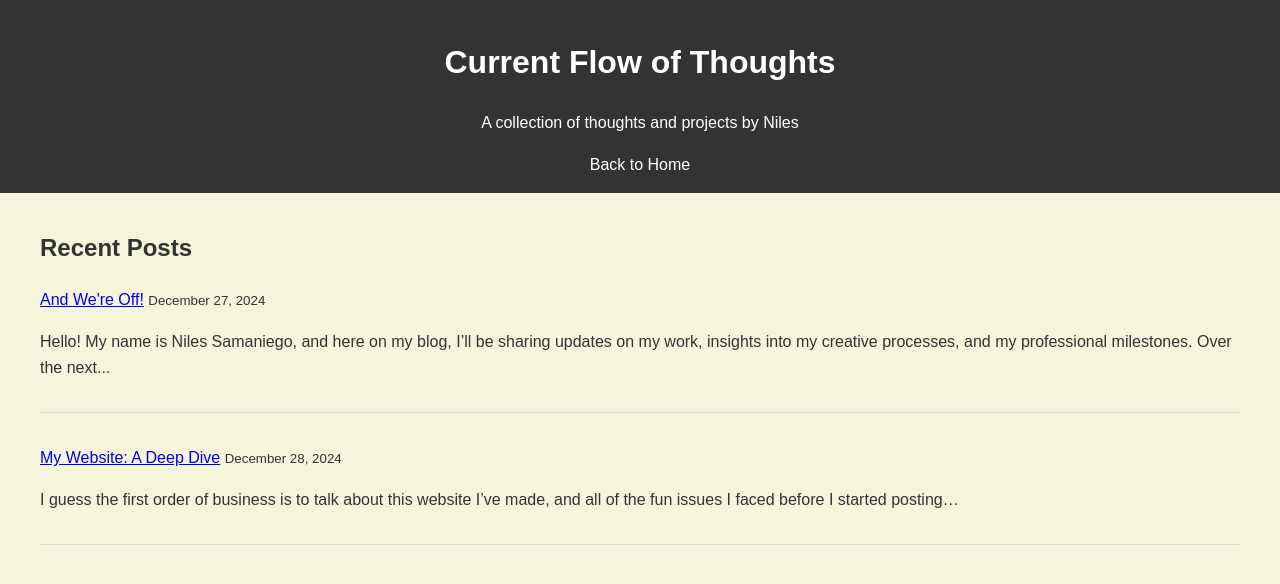
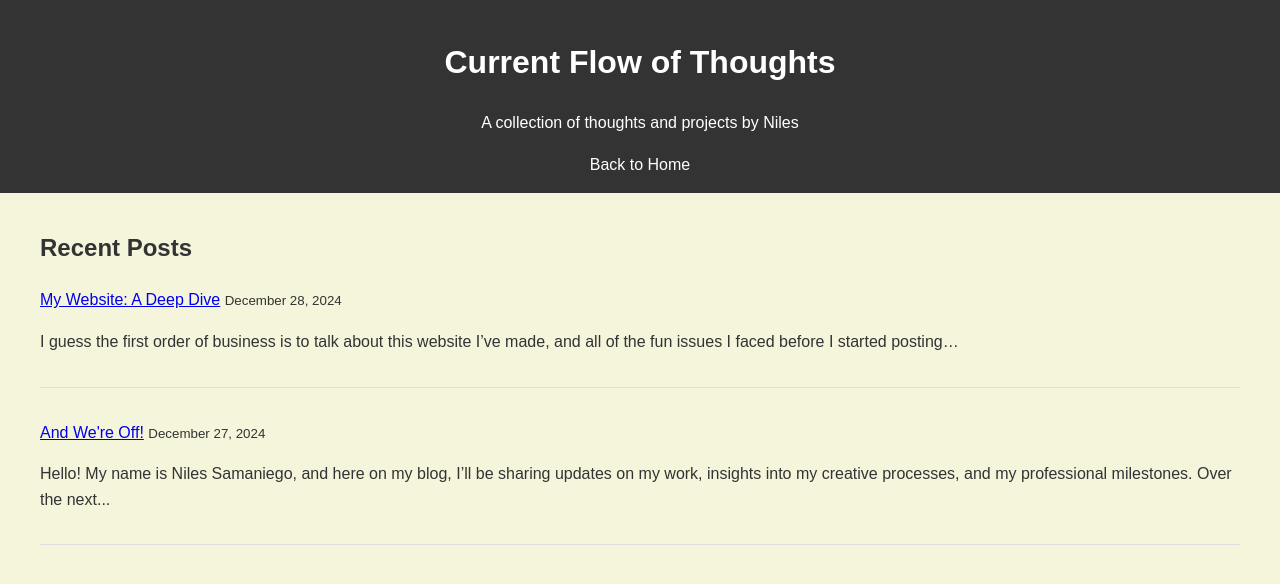
Before and after one commit to n-samaniego/Current-Flow-of-Thoughts, a Jekyll site: the page built from index.html, in a window 1280 px wide. Shown: the top 584 px of the page. Built offline with Jekyll 4.4.1, drawn with Linux system fonts in a browser that asks for light colours; the list of posts is cut into pages by our own code.

Commit message:
Update index.html

```diff
--- a/index.html
+++ b/index.html
@@ -9,7 +9,7 @@ title: Home
     {% if paginator.posts.size == 0 %}
         <p>No posts available.</p>
     {% else %}
-        {% for post in paginator.posts reversed %}
+        {% for post in paginator.posts | sort "date" | sort "title" | reverse %}
         <li class="post-list-item">
             <a href="{{ site.baseurl }}{{ post.url }}">{{ post.title }}</a>
             <small>{{ post.date | date: "%B %d, %Y" }}</small>
```
